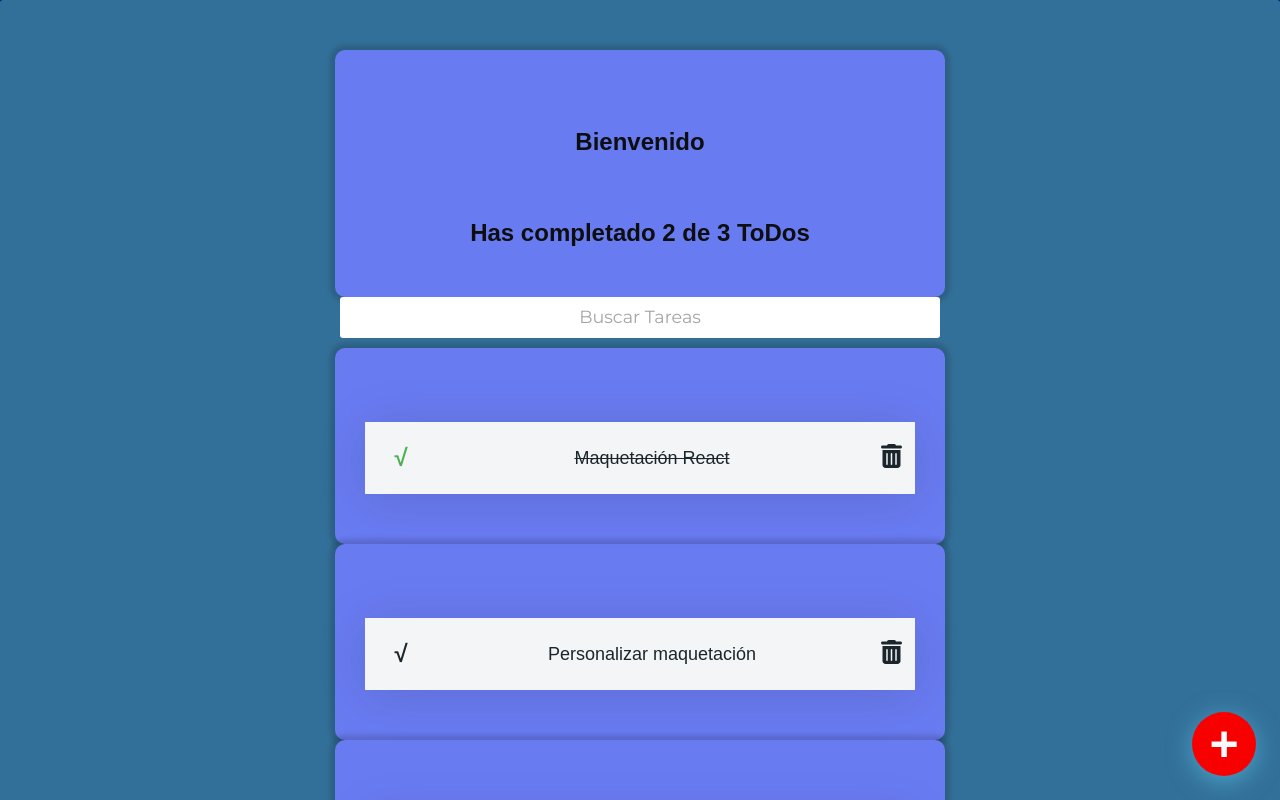
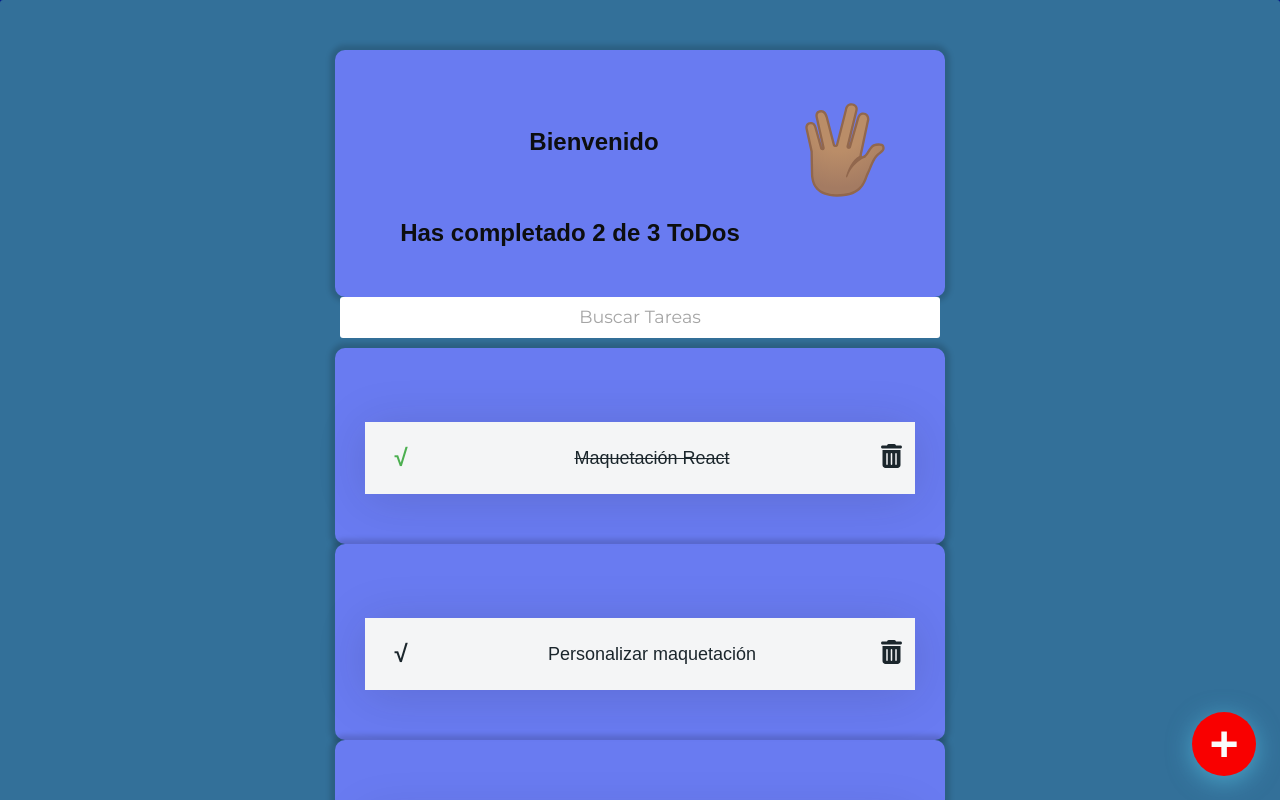
Before and after one commit to fabnupi23/curso-intro-react, a React (Create React App) app: page / in a window 1280 px wide. Shown: the top 800 px of the page. Built offline with nearby package versions, Linux system fonts and the light colour scheme.

Commit message:
Se agrego imagen de bienvenida

```diff
--- a/package.json
+++ b/package.json
@@ -13,6 +13,7 @@
     "react": "^18.2.0",
     "react-dom": "^18.2.0",
     "react-scripts": "5.0.1",
+    "react-viewerjs": "^0.1.9",
     "web-vitals": "^2.1.4"
   },
   "scripts": {
--- a/src/TodoCounter.css
+++ b/src/TodoCounter.css
@@ -27,3 +27,9 @@
 
   box-sizing: border-box;
 }
+
+.saludo{
+  padding: 10px;
+  margin: 10px;
+  float: right; width: 100px;
+}
--- a/src/TodoCounter.js
+++ b/src/TodoCounter.js
@@ -1,5 +1,8 @@
 import React from "react"; //Por cada uno de los componentes vamos a importar a React desde react
 import './TodoCounter.css';
+import saludo from './img/saludo.svg';
+
+
 
 //Vamos a crear una función con el nombre de nuestro componente
 
@@ -7,7 +10,8 @@ function TodoCounter(){
     //Acá dentro vamos a retornar el codigo que necesitemos
     return(
         <div className="formulario">
-            <h1 className="TodoCounter">Bienvenido</h1>
+            <img class="saludo" src={saludo} alt="Saludo"></img>
+            <h1 className="TodoCounter"> Bienvenido</h1>
             <h2 className="TodoCounter-segundo">Has completado 2 de 3 ToDos</h2>
         </div>
     );
```
Also changed, not shown: src/img/saludo.svg (added), 1 other file (tests, documents, lock files or other folders).
